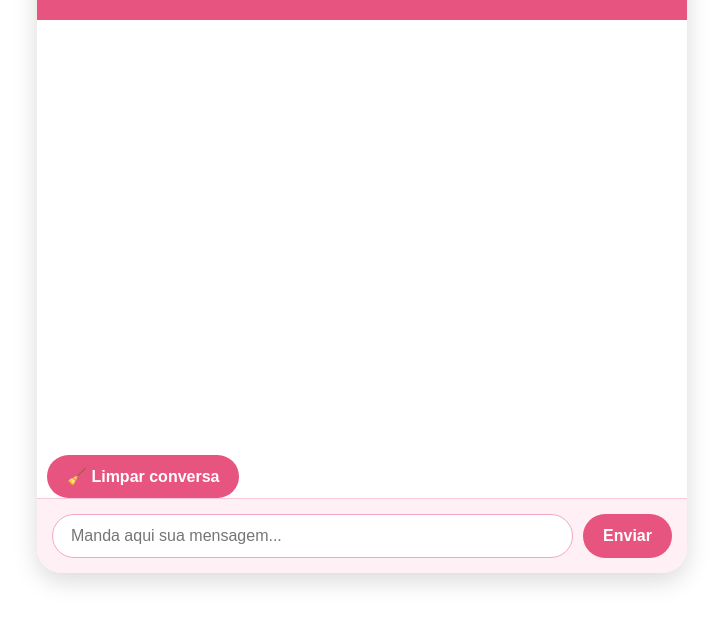
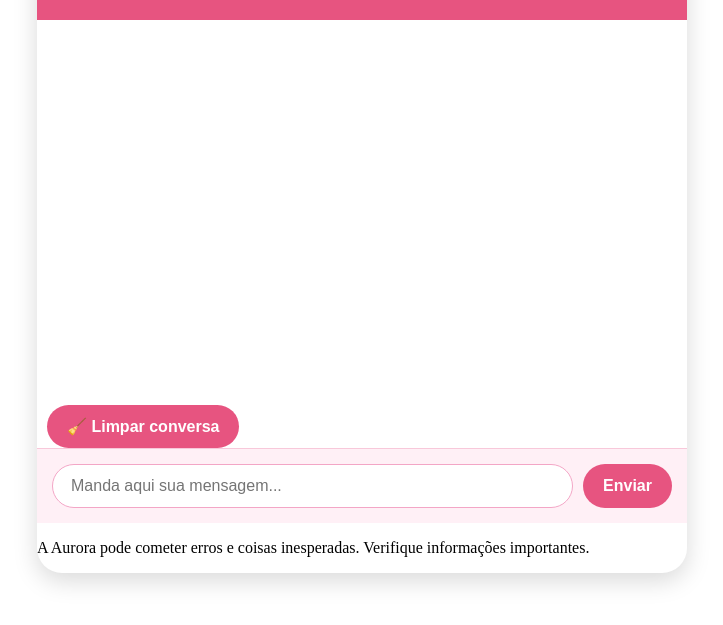
Before and after one commit to Marcos-Tecnologia/Mariana-IA---AcolheJovem-OFC-, a plain HTML site: page index.html in a window 1280 px wide. Both pictures are taken after a click on the button "Conversar 💬". Shown: the part 115-740 px from the top of the page, without its empty margins (278-1001 px from the left). Drawn offline with Linux system fonts and the light colour scheme.

Commit message:
Adição de um aviso.

```diff
--- a/index.html
+++ b/index.html
@@ -27,8 +27,11 @@
       <input type="text" id="input" placeholder="Manda aqui sua mensagem..." autocomplete="off"/>
       <button type="submit" id="send-btn">Enviar</button>
     </form>
-  </div>
+  <p id="chat-disclaimer">
+  A Aurora pode cometer erros e coisas inesperadas. Verifique informações importantes.
+</p>
+</div>
 
-  <script src="script.js"></script>
+<script src="script.js"></script>
 </body>
 </html>
```
